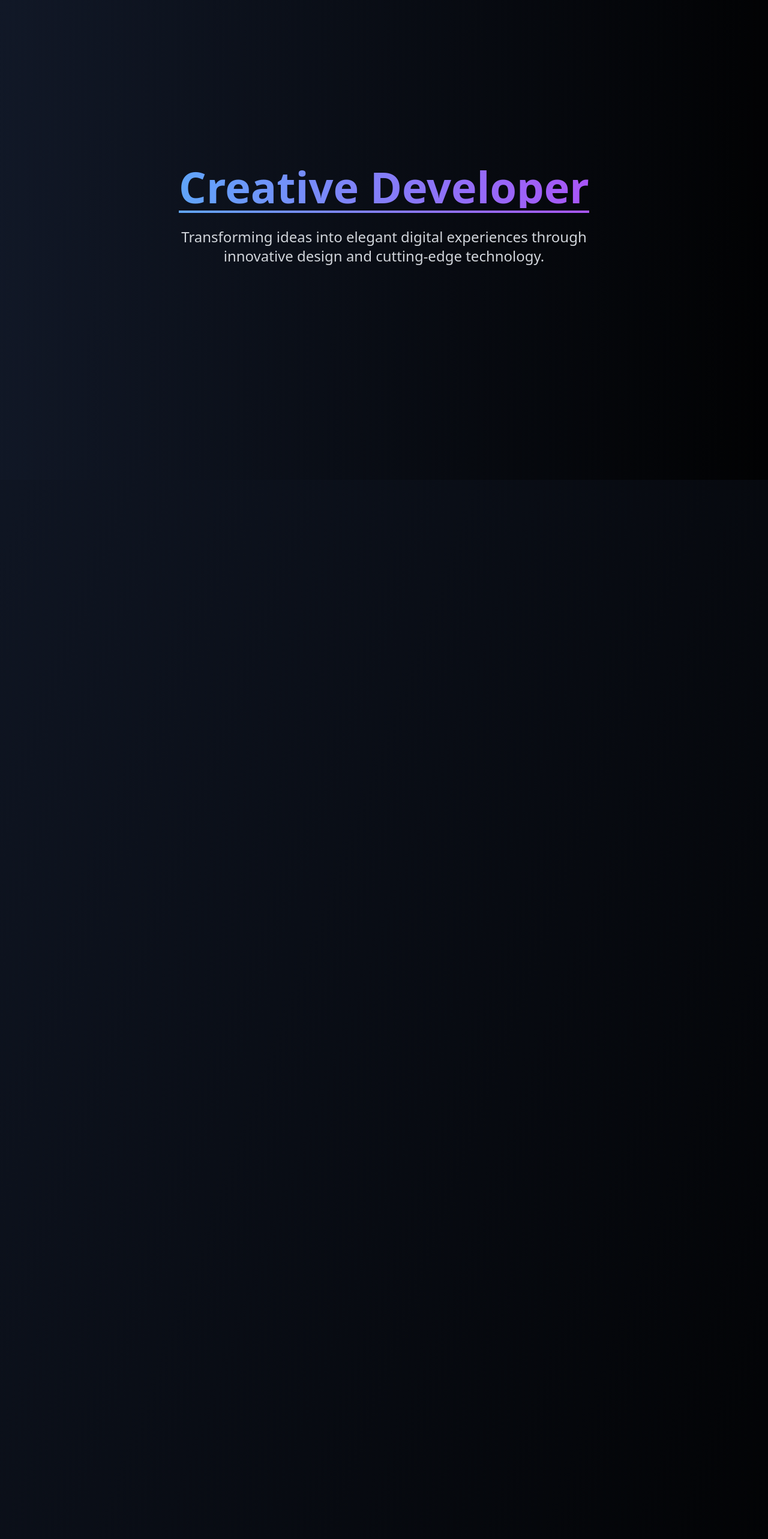
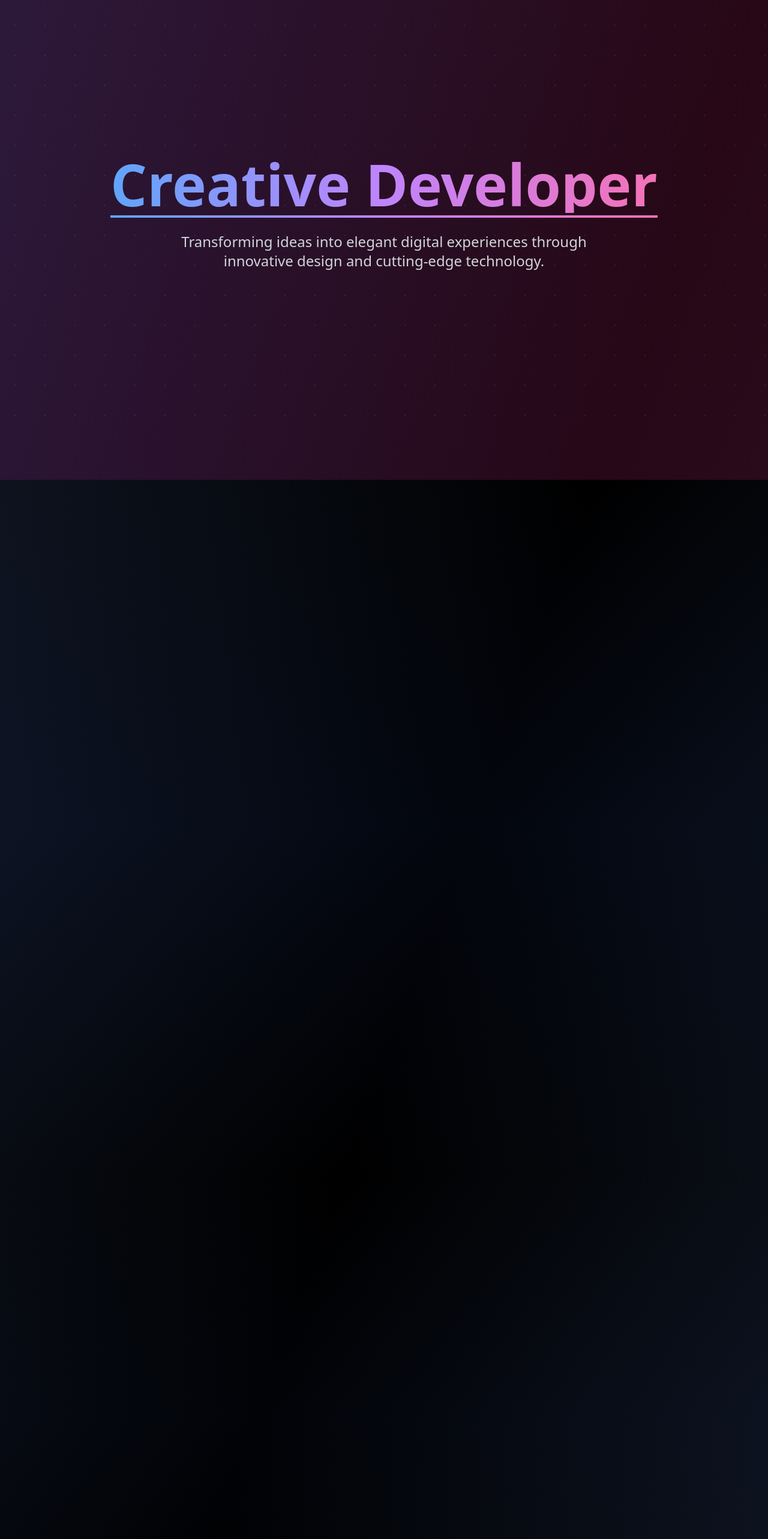
Before and after one commit to Joelyyyyy/Joelyyyyy.github.io, a Vue app: page / in a window 1280 px wide. Shown: the top 2566 px of the page at 60% size. Built offline with nearby package versions, Linux system fonts and the light colour scheme.

Commit message:
adding Download Resume still not my real resume

```diff
--- a/src/views/Home.vue
+++ b/src/views/Home.vue
@@ -1,41 +1,50 @@
 <template>
-  <div class="bg-gradient-to-br from-gray-900 to-black text-white">
+  <div class="bg-gradient-to-br from-gray-900 via-black to-gray-900 text-white min-h-screen">
     <!-- Hero Section -->
     <section
       id="home"
       class="relative min-h-screen flex items-center justify-center px-4 overflow-hidden"
     >
-      <div class="absolute inset-0 bg-gradient-to-r from-gray-900/70 to-black/80 z-10"></div>
+      <!-- Animated background gradient -->
+      <div
+        class="absolute inset-0 bg-gradient-to-r from-blue-900/30 via-purple-900/30 to-pink-900/30 animate-gradient-x"
+      ></div>
+
+      <!-- Floating particles effect -->
+      <div class="absolute inset-0 overflow-hidden">
+        <div class="particles"></div>
+      </div>
+
       <div class="max-w-7xl mx-auto text-center relative z-20 py-20">
         <div class="space-y-8">
           <div class="relative inline-block">
             <h1
               ref="heroTitle"
-              class="text-5xl md:text-7xl font-bold bg-clip-text text-transparent bg-gradient-to-r from-blue-400 to-purple-500 relative"
+              class="text-6xl md:text-8xl font-bold bg-clip-text text-transparent bg-gradient-to-r from-blue-400 via-purple-400 to-pink-400 relative"
             >
               Creative Developer
               <span
-                class="absolute -bottom-2 left-0 w-full h-1 bg-gradient-to-r from-blue-400 to-purple-500"
+                class="absolute -bottom-2 left-0 w-full h-1 bg-gradient-to-r from-blue-400 via-purple-400 to-pink-400"
               ></span>
             </h1>
           </div>
           <p
             ref="heroSubtitle"
-            class="text-xl md:text-2xl text-gray-300 max-w-3xl mx-auto leading-relaxed"
+            class="text-xl md:text-2xl text-gray-300 max-w-3xl mx-auto leading-relaxed font-light"
           >
             Transforming ideas into elegant digital experiences through innovative design and
             cutting-edge technology.
           </p>
-          <div ref="heroCTA" class="flex justify-center gap-4">
+          <div ref="heroCTA" class="flex justify-center gap-6">
             <a
               href="#projects"
-              class="px-8 py-3 bg-blue-600 hover:bg-blue-700 rounded-full font-medium transition-all duration-300 transform hover:-translate-y-1 shadow-lg hover:shadow-blue-500/50 cursor-pointer"
+              class="px-8 py-4 bg-gradient-to-r from-blue-600 to-purple-600 rounded-full font-medium transition-all duration-300 transform hover:-translate-y-1 hover:shadow-xl hover:shadow-blue-500/25 cursor-pointer"
             >
               View Projects
             </a>
             <a
               href="#contact"
-              class="px-8 py-3 border border-white/20 hover:bg-white/10 rounded-full font-medium transition-all duration-300 transform hover:-translate-y-1 shadow-lg cursor-pointer"
+              class="px-8 py-4 border border-white/20 hover:border-white/40 rounded-full font-medium transition-all duration-300 transform hover:-translate-y-1 hover:bg-white/10 hover:shadow-xl cursor-pointer backdrop-blur-sm"
             >
               Contact Me
             </a>
@@ -48,13 +57,18 @@
     <section
       id="about"
       ref="aboutSection"
-      class="min-h-screen flex items-center justify-center px-4 py-20"
+      class="min-h-screen flex items-center justify-center px-4 py-20 relative overflow-hidden"
     >
-      <div class="max-w-7xl mx-auto">
-        <h2 ref="aboutTitle" class="text-4xl font-bold mb-16 text-center relative">
+      <!-- Background gradient -->
+      <div
+        class="absolute inset-0 bg-gradient-to-b from-transparent via-blue-900/10 to-transparent"
+      ></div>
+
+      <div class="max-w-7xl mx-auto relative z-10">
+        <h2 ref="aboutTitle" class="text-5xl font-bold mb-16 text-center relative">
           About Me
           <span
-            class="absolute -bottom-2 left-1/2 transform -translate-x-1/2 w-20 h-1 bg-gradient-to-r from-blue-400 to-purple-500"
+            class="absolute -bottom-2 left-1/2 transform -translate-x-1/2 w-32 h-1 bg-gradient-to-r from-blue-400 via-purple-400 to-pink-400"
           ></span>
         </h2>
         <div ref="aboutContent" class="grid md:grid-cols-2 gap-16 items-center">
@@ -229,6 +243,31 @@
                   </div>
                 </div>
               </div>
+
+              <!-- Download Resume Card -->
+              <div class="md:col-span-2 flex justify-center py-2">
+                <a
+                  href="/resume.pdf"
+                  download
+                  class="inline-flex items-center px-6 py-3 bg-gradient-to-r from-blue-600 to-purple-600 rounded-lg font-medium transition-all duration-300 transform hover:-translate-y-1 hover:shadow-xl hover:shadow-purple-500/25"
+                >
+                  <svg
+                    xmlns="http://www.w3.org/2000/svg"
+                    class="h-5 w-5 mr-2"
+                    fill="none"
+                    viewBox="0 0 24 24"
+                    stroke="currentColor"
+                  >
+                    <path
+                      stroke-linecap="round"
+                      stroke-linejoin="round"
+                      stroke-width="2"
+                      d="M12 10v6m0 0l-3-3m3 3l3-3m2 8H7a2 2 0 01-2-2V5a2 2 0 012-2h5.586a1 1 0 01.707.293l5.414 5.414a1 1 0 01.293.707V19a2 2 0 01-2 2z"
+                    />
+                  </svg>
+                  Download Resume
+                </a>
+              </div>
             </div>
           </div>
           <div ref="profileImage" class="relative group">
@@ -246,12 +285,21 @@
     </section>
 
     <!-- Projects Section -->
-    <section id="projects" ref="projectsSection" class="min-h-screen px-4 py-20">
-      <div class="max-w-7xl mx-auto">
-        <h2 ref="projectsTitle" class="text-4xl font-bold mb-16 text-center relative">
+    <section
+      id="projects"
+      ref="projectsSection"
+      class="min-h-screen px-4 py-20 relative overflow-hidden"
+    >
+      <!-- Background gradient -->
+      <div
+        class="absolute inset-0 bg-gradient-to-b from-transparent via-blue-900/5 to-transparent"
+      ></div>
+
+      <div class="max-w-7xl mx-auto relative z-10">
+        <h2 ref="projectsTitle" class="text-5xl font-bold mb-16 text-center relative">
           Featured Projects
           <span
-            class="absolute -bottom-2 left-1/2 transform -translate-x-1/2 w-20 h-1 bg-gradient-to-r from-blue-400 to-purple-500"
+            class="absolute -bottom-2 left-1/2 transform -translate-x-1/2 w-32 h-1 bg-gradient-to-r from-blue-400 via-purple-400 to-pink-400"
           ></span>
         </h2>
         <div ref="projectsGrid" class="grid md:grid-cols-2 lg:grid-cols-3 gap-8">
@@ -259,23 +307,34 @@
             v-for="(project, index) in projects"
             :key="index"
             ref="projectCards"
-            class="group relative overflow-hidden rounded-xl bg-white/5 border border-white/10 hover:border-blue-500/50 transition-all duration-300"
+            class="group relative overflow-hidden rounded-xl bg-white/5 border border-white/10 hover:border-blue-500/50 transition-all duration-500 hover:shadow-2xl hover:shadow-blue-500/20 hover:-translate-y-2"
           >
+            <div
+              class="absolute inset-0 bg-gradient-to-br from-blue-500/10 via-purple-500/10 to-pink-500/10 opacity-0 group-hover:opacity-100 transition-opacity duration-500"
+            ></div>
             <div class="aspect-video overflow-hidden rounded-t-xl">
               <img
                 :src="project.image"
                 :alt="project.title"
-                class="w-full h-full object-cover transform transition-transform duration-300 group-hover:scale-110"
+                class="w-full h-full object-cover transform transition-all duration-500 group-hover:scale-110 group-hover:rotate-3"
               />
             </div>
-            <div class="p-6">
-              <h3 class="text-xl font-semibold mb-2 text-blue-400">{{ project.title }}</h3>
-              <p class="text-gray-400 mb-4">{{ project.description }}</p>
+            <div class="p-6 relative z-10">
+              <h3
+                class="text-xl font-semibold mb-2 text-blue-400 group-hover:text-blue-300 transition-colors duration-300"
+              >
+                {{ project.title }}
+              </h3>
+              <p
+                class="text-gray-400 mb-4 group-hover:text-gray-300 transition-colors duration-300"
+              >
+                {{ project.description }}
+              </p>
               <div class="flex flex-wrap gap-2">
                 <span
                   v-for="(tech, techIndex) in project.technologies"
                   :key="techIndex"
-                  class="px-3 py-1 text-sm bg-white/10 text-gray-300 rounded-full"
+                  class="px-3 py-1 text-sm bg-white/10 text-gray-300 rounded-full backdrop-blur-sm group-hover:bg-white/20 group-hover:text-white transition-all duration-300"
                 >
                   {{ tech }}
                 </span>
@@ -290,53 +349,65 @@
     <section
       id="contact"
       ref="contactSection"
-      class="min-h-screen flex items-center justify-center px-4 py-20"
+      class="min-h-screen flex items-center justify-center px-4 py-20 relative"
     >
-      <div class="max-w-3xl mx-auto w-full">
-        <h2 ref="contactTitle" class="text-4xl font-bold mb-16 text-center relative">
+      <!-- Background gradient -->
+      <div
+        class="absolute inset-0 bg-gradient-to-t from-transparent via-purple-900/10 to-transparent"
+      ></div>
+
+      <div
+        class="max-w-3xl mx-auto w-full backdrop-blur-lg bg-white/5 p-8 rounded-2xl border border-white/10"
+      >
+        <h2 ref="contactTitle" class="text-5xl font-bold mb-16 text-center relative">
           Get In Touch
           <span
-            class="absolute -bottom-2 left-1/2 transform -translate-x-1/2 w-20 h-1 bg-gradient-to-r from-blue-400 to-purple-500"
+            class="absolute -bottom-2 left-1/2 transform -translate-x-1/2 w-32 h-1 bg-gradient-to-r from-blue-400 via-purple-400 to-pink-400"
           ></span>
         </h2>
         <form ref="contactForm" class="space-y-8" @submit.prevent="handleSubmit">
           <div>
-            <label class="block text-sm font-medium mb-2 text-gray-400">Name</label>
+            <label class="block text-sm font-medium mb-2 text-gray-300">Name</label>
             <input
               v-model="formData.name"
               type="text"
               required
-              class="w-full px-4 py-3 bg-white/5 border border-white/20 rounded-lg focus:outline-none focus:ring-2 focus:ring-blue-500 transition-all duration-300"
+              class="w-full px-4 py-3 bg-white/5 border border-white/20 rounded-lg focus:outline-none focus:ring-2 focus:ring-purple-500 transition-all duration-300"
             />
           </div>
           <div>
-            <label class="block text-sm font-medium mb-2 text-gray-400">Email</label>
+            <label class="block text-sm font-medium mb-2 text-gray-300">Email</label>
             <input
               v-model="formData.email"
               type="email"
               required
-              class="w-full px-4 py-3 bg-white/5 border border-white/20 rounded-lg focus:outline-none focus:ring-2 focus:ring-blue-500 transition-all duration-300"
+              class="w-full px-4 py-3 bg-white/5 border border-white/20 rounded-lg focus:outline-none focus:ring-2 focus:ring-purple-500 transition-all duration-300"
             />
           </div>
           <div>
-            <label class="block text-sm font-medium mb-2 text-gray-400">Message</label>
+            <label class="block text-sm font-medium mb-2 text-gray-300">Message</label>
             <textarea
               v-model="formData.message"
               rows="4"
               required
-              class="w-full px-4 py-3 bg-white/5 border border-white/20 rounded-lg focus:outline-none focus:ring-2 focus:ring-blue-500 transition-all duration-300"
+              class="w-full px-4 py-3 bg-white/5 border border-white/20 rounded-lg focus:outline-none focus:ring-2 focus:ring-purple-500 transition-all duration-300"
             ></textarea>
           </div>
           <div
             v-if="submitStatus"
-            :class="['text-center mb-4', submitStatus.success ? 'text-green-500' : 'text-red-500']"
+            :class="[
+              'text-center mb-4 p-4 rounded-lg backdrop-blur-sm',
+              submitStatus.success
+                ? 'bg-green-500/10 text-green-400 border border-green-500/20'
+                : 'bg-red-500/10 text-red-400 border border-red-500/20',
+            ]"
           >
             {{ submitStatus.message }}
           </div>
           <button
             type="submit"
             :disabled="isSubmitting"
-            class="w-full px-8 py-3 bg-blue-600 hover:bg-blue-700 rounded-lg font-medium transition-all duration-300 transform hover:-translate-y-1 shadow-lg hover:shadow-blue-500/50 disabled:opacity-50 disabled:cursor-not-allowed"
+            class="w-full px-8 py-4 bg-gradient-to-r from-blue-600 to-purple-600 rounded-lg font-medium transition-all duration-300 transform hover:-translate-y-1 hover:shadow-xl hover:shadow-purple-500/25 disabled:opacity-50 disabled:cursor-not-allowed"
           >
             {{ isSubmitting ? 'Sending...' : 'Send Message' }}
           </button>
@@ -379,22 +450,28 @@ const contactForm = ref<HTMLElement | null>(null)
 
 const projects = [
   {
-    title: 'Project One',
-    description: 'An innovative web application that solves real-world problems.',
-    image: '../assets/project1.jpg',
-    technologies: ['Vue.js', 'Tailwind', 'Node.js'],
+    title: 'Modern E-commerce Platform',
+    description:
+      'A full-featured online shopping platform with real-time inventory management and secure payment processing.',
+    image:
+      'https://images.unsplash.com/photo-1607799279861-4dd421887fb3?auto=format&fit=crop&q=80&w=1470',
+    technologies: ['Vue.js', 'Tailwind', 'Node.js', 'MongoDB'],
   },
   {
-    title: 'Project Two',
-    description: 'A dynamic platform enhancing user interaction and experience.',
-    image: '../assets/project2.jpg',
-    technologies: ['React', 'GraphQL', 'AWS'],
+    title: 'AI-Powered Analytics Dashboard',
+    description:
+      'Interactive data visualization platform featuring machine learning insights and predictive analytics.',
+    image:
+      'https://images.unsplash.com/photo-1551288049-bebda4e38f71?auto=format&fit=crop&q=80&w=1470',
+    technologies: ['React', 'D3.js', 'Python', 'TensorFlow'],
   },
   {
-    title: 'Project Three',
-    description: 'A cutting-edge solution leveraging modern web technologies.',
-    image: '../assets/project3.jpg',
-    technologies: ['Next.js', 'TypeScript', 'Firebase'],
+    title: 'Social Media Management Suite',
+    description:
+      'Comprehensive tool for managing multiple social media accounts with scheduling and analytics capabilities.',
+    image:
+      'https://images.unsplash.com/photo-1460925895917-afdab827c52f?auto=format&fit=crop&q=80&w=1415',
+    technologies: ['Next.js', 'TypeScript', 'GraphQL', 'AWS'],
   },
 ]
 
@@ -528,19 +605,62 @@ onMounted(() => {
   })
 
   // Project cards animation
-  projectCards.value.forEach((card, index) => {
+  projectCards.value.forEach((card) => {
     gsap.from(card, {
       scrollTrigger: {
         trigger: card,
-        start: 'top 80%',
-        toggleActions: 'play none none reverse',
+        start: 'top bottom-=100',
+        end: 'top center+=100',
+        scrub: 0.5,
+        toggleActions: 'play reverse play reverse',
       },
       opacity: 0,
-      scale: 0.9,
-      duration: 1,
-      delay: index * 0.2,
-      ease: 'power3.out',
+      scale: 0.95,
+      y: 50,
+      rotateX: -5,
+      transformOrigin: '50% 50%',
+      duration: 0.6,
+      ease: 'power1.out',
     })
   })
 })
 </script>
+
+<style scoped>
+.animate-gradient-x {
+  background-size: 400% 400%;
+  animation: gradient 15s ease infinite;
+}
+
+@keyframes gradient {
+  0% {
+    background-position: 0% 50%;
+  }
+  50% {
+    background-position: 100% 50%;
+  }
+  100% {
+    background-position: 0% 50%;
+  }
+}
+
+.particles {
+  position: absolute;
+  top: 0;
+  left: 0;
+  width: 100%;
+  height: 100%;
+  background: radial-gradient(circle, rgba(255, 255, 255, 0.1) 1px, transparent 1px);
+  background-size: 50px 50px;
+  animation: particleMove 60s linear infinite;
+}
+
+@keyframes particleMove {
+  0% {
+    transform: translateY(0);
+  }
+  100% {
+    transform: translateY(-100%);
+  }
+}
+</style>
```
Also changed, not shown: 1 other file (tests, documents, lock files or other folders).
